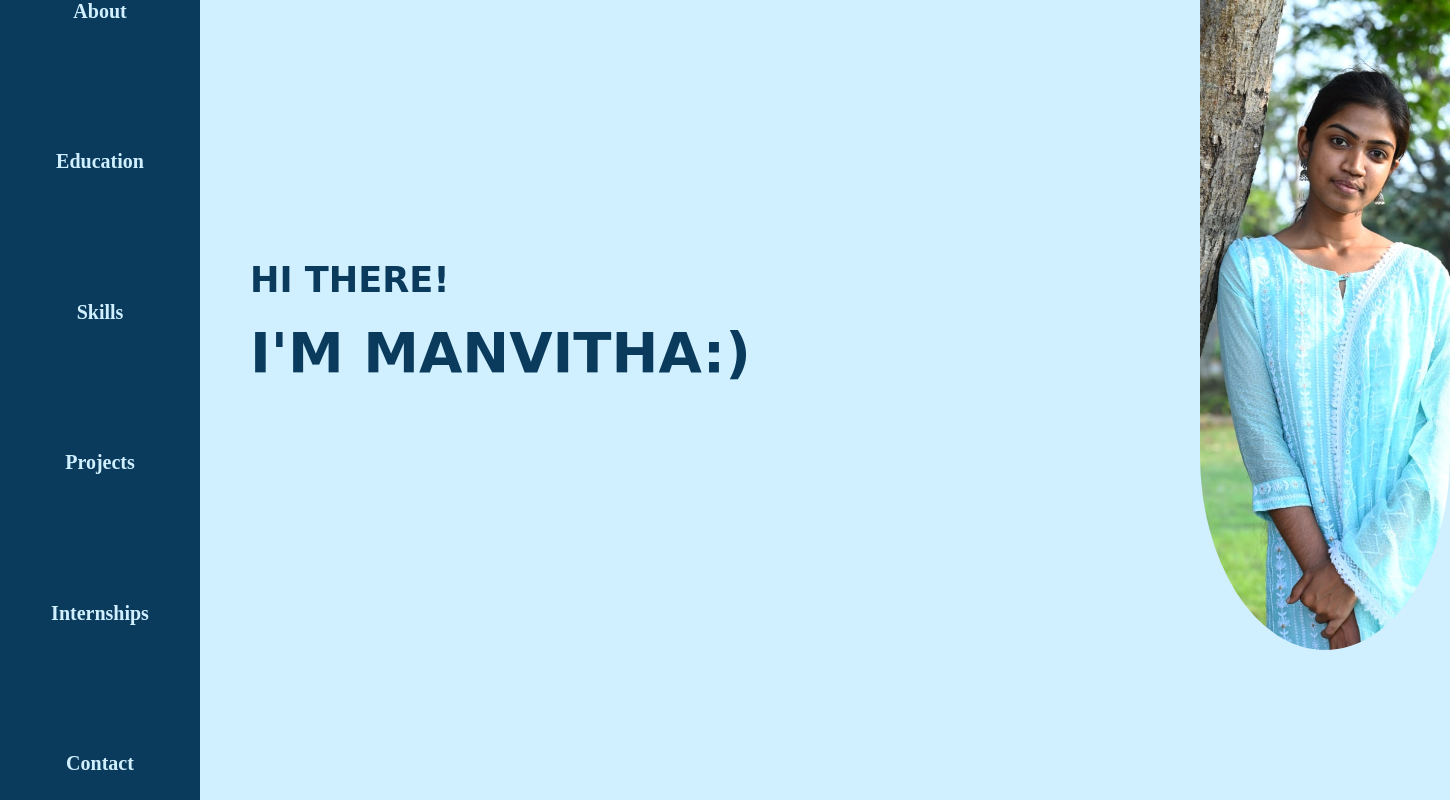
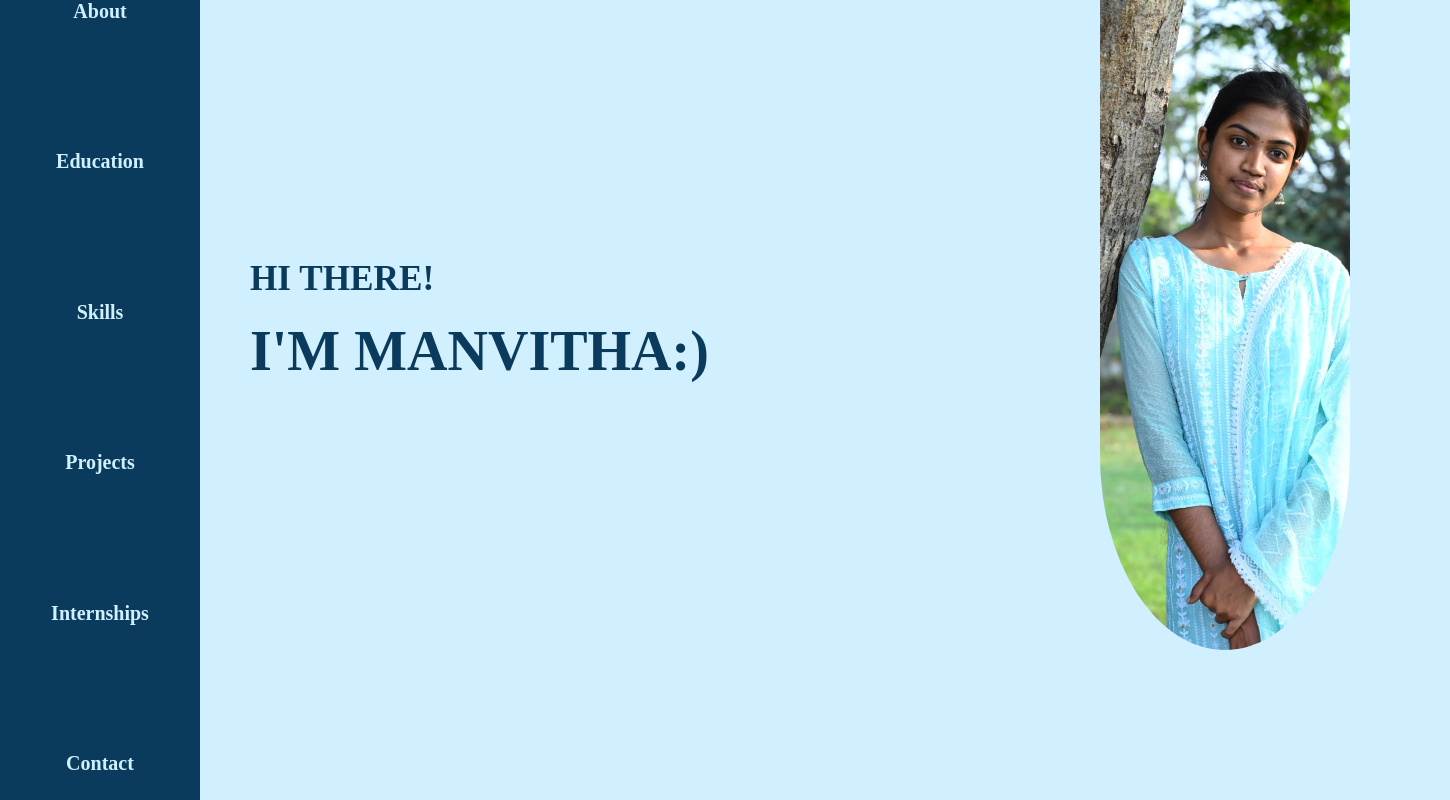
Before and after one commit to nmanvitha29/nmanvitha29.github.io, a plain HTML site: page index.html in a window 1280 px wide. Shown: the whole page, 1450 px wide, since content can reach past the window. Drawn offline with Linux system fonts and the light colour scheme.

Commit message:
Update style.css

```diff
--- a/style.css
+++ b/style.css
@@ -58,7 +58,7 @@ body {
   position: absolute;
   top: 0;
   left: 0;
-  margin-left: 1200px;
+  margin-left: 1100px;
   border-bottom-right-radius: 50% 30%;
   border-bottom-left-radius: 50% 30%;
 
@@ -75,7 +75,7 @@ body {
   top: 230px;
   left: 250px;
   color: #0a3b5c;
-  font-family:cursive;
+  font-family:'Times New Roman', Times, serif;
 }
 
 .intro-text h2 {
```
